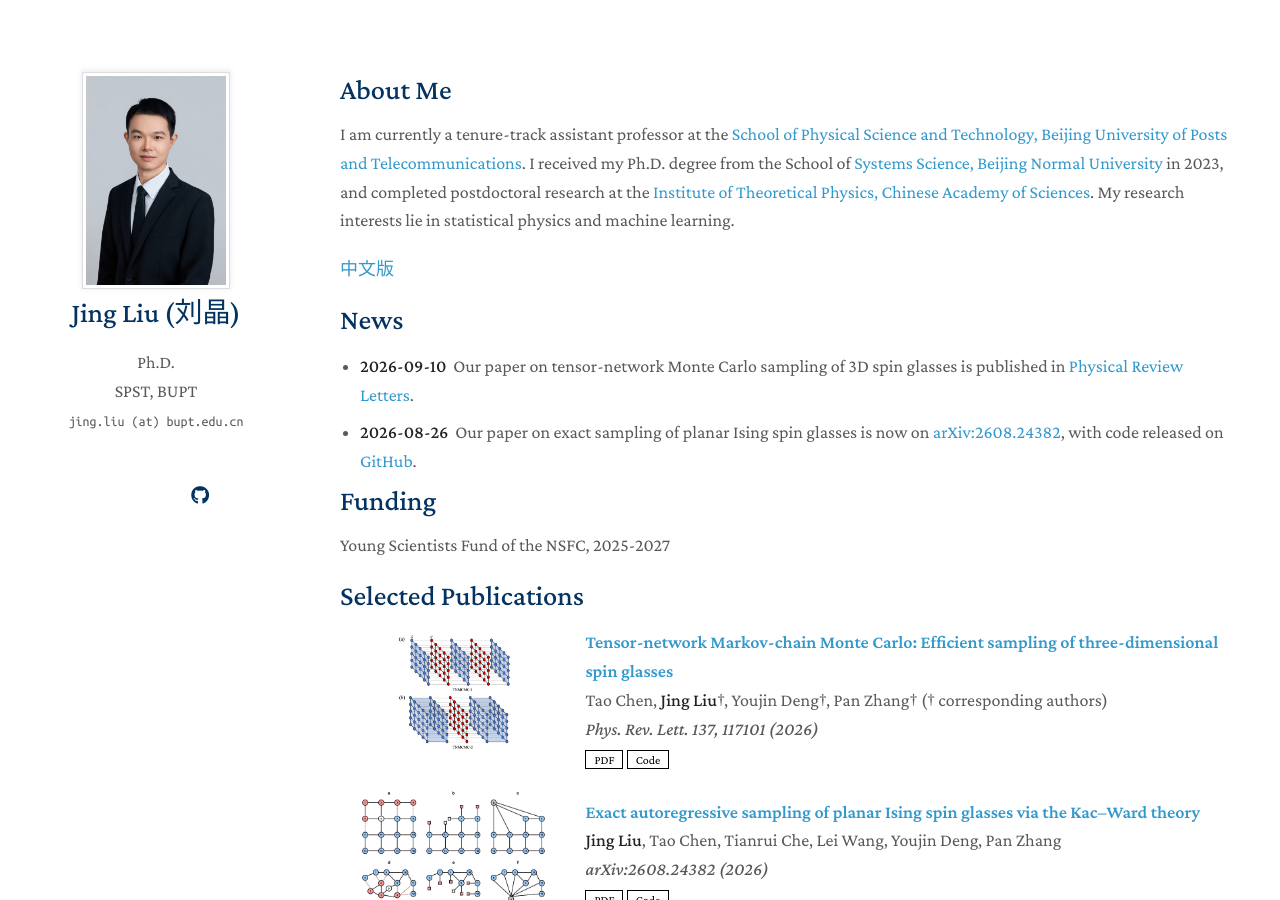
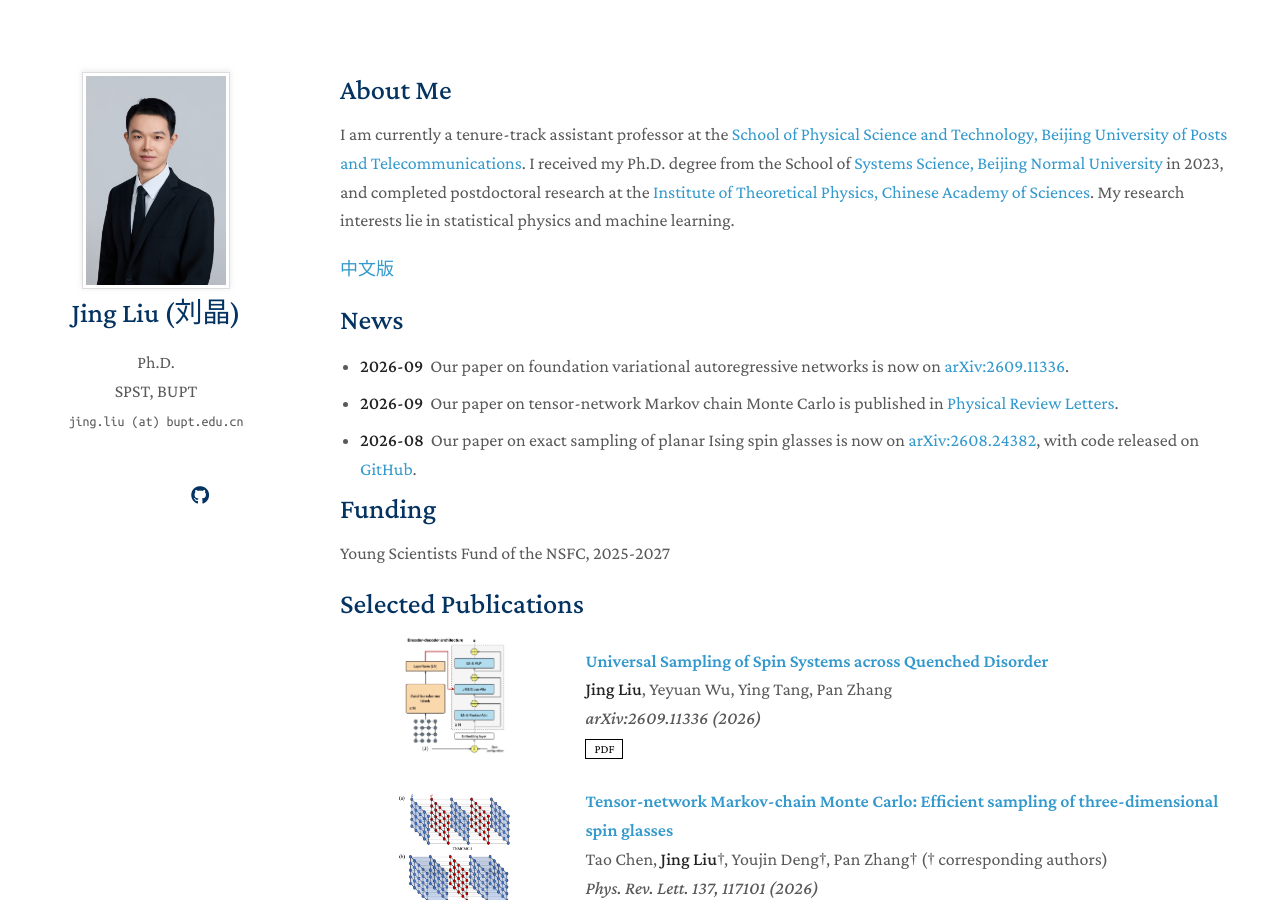
Before and after one commit to bnuliujing/bnuliujing.github.io, a Jekyll site: the page built from index.md, in a window 1280 px wide and 900 px high. Built offline with Jekyll 4.4.1, drawn with Linux system fonts in a browser that asks for light colours; a style sheet for code colours, icons or effects is not loaded.

Commit message:
udpate cv; also add foundation van paper

```diff
--- a/_data/news.yml
+++ b/_data/news.yml
@@ -5,10 +5,14 @@
 #   zh:   Chinese text (HTML links allowed)
 main:
 
-  - date: "2026-09-10"
-    en: 'Our paper on tensor-network Monte Carlo sampling of 3D spin glasses is published in <a href="https://doi.org/10.1103/96lr-z7tb">Physical Review Letters</a>.'
-    zh: '我们关于三维自旋玻璃张量网络蒙特卡洛采样的论文发表于 <a href="https://doi.org/10.1103/96lr-z7tb">Physical Review Letters</a>.'
+  - date: "2026-09"
+    en: 'Our paper on foundation variational autoregressive networks is now on <a href="https://arxiv.org/abs/2609.11336">arXiv:2609.11336</a>.'
+    zh: '我们关于foundation variational autoregressive networks的论文已上传至 <a href="https://arxiv.org/abs/2609.11336">arXiv:2609.11336</a>.'
 
-  - date: "2026-08-26"
+  - date: "2026-09"
+    en: 'Our paper on tensor-network Markov chain Monte Carlo is published in <a href="https://doi.org/10.1103/96lr-z7tb">Physical Review Letters</a>.'
+    zh: '我们关于张量网络马尔可夫链蒙特卡洛的论文发表于 <a href="https://doi.org/10.1103/96lr-z7tb">Physical Review Letters</a>.'
+
+  - date: "2026-08"
     en: 'Our paper on exact sampling of planar Ising spin glasses is now on <a href="https://arxiv.org/abs/2608.24382">arXiv:2608.24382</a>, with code released on <a href="https://github.com/bnuliujing/pykacward">GitHub</a>.'
     zh: '我们关于平面 Ising 自旋玻璃精确采样的论文已上传至 <a href="https://arxiv.org/abs/2608.24382">arXiv:2608.24382</a>，代码已在 <a href="https://github.com/bnuliujing/pykacward">GitHub</a> 开源.'
--- a/_data/publications.yml
+++ b/_data/publications.yml
@@ -1,4 +1,10 @@
 main:
+
+  - title: "Universal Sampling of Spin Systems across Quenched Disorder"
+    authors: <strong>Jing Liu</strong>, Yeyuan Wu, Ying Tang, Pan Zhang
+    conference: arXiv:2609.11336 (2026)
+    pdf: https://arxiv.org/abs/2609.11336
+    image: /assets/img/fvan.jpg
 
   - title: "Tensor-network Markov-chain Monte Carlo: Efficient sampling of three-dimensional spin glasses"
     authors: Tao Chen, <strong>Jing Liu</strong>†, Youjin Deng†, Pan Zhang† († corresponding authors)
@@ -7,12 +13,12 @@ main:
     code: https://github.com/Fermichen99/TNMCMC
     image: /assets/img/tnmcmc.jpg
 
-  - title: "Exact autoregressive sampling of planar Ising spin glasses via the Kac–Ward theory"
-    authors: <strong>Jing Liu</strong>, Tao Chen, Tianrui Che, Lei Wang, Youjin Deng, Pan Zhang
-    conference: arXiv:2608.24382 (2026)
-    pdf: https://arxiv.org/abs/2608.24382
-    code: https://github.com/bnuliujing/pykacward
-    image: /assets/img/pykacward.jpg
+  # - title: "Exact autoregressive sampling of planar Ising spin glasses via the Kac–Ward theory"
+  #   authors: <strong>Jing Liu</strong>, Tao Chen, Tianrui Che, Lei Wang, Youjin Deng, Pan Zhang
+  #   conference: arXiv:2608.24382 (2026)
+  #   pdf: https://arxiv.org/abs/2608.24382
+  #   code: https://github.com/bnuliujing/pykacward
+  #   image: /assets/img/pykacward.jpg
 
   - title: "Efficient optimization of variational autoregressive networks with natural gradient"
     authors: "<strong>Jing Liu</strong>, Ying Tang, Pan Zhang"
```
Also changed, not shown: assets/img/fvan.jpg (added), 1 other file.
